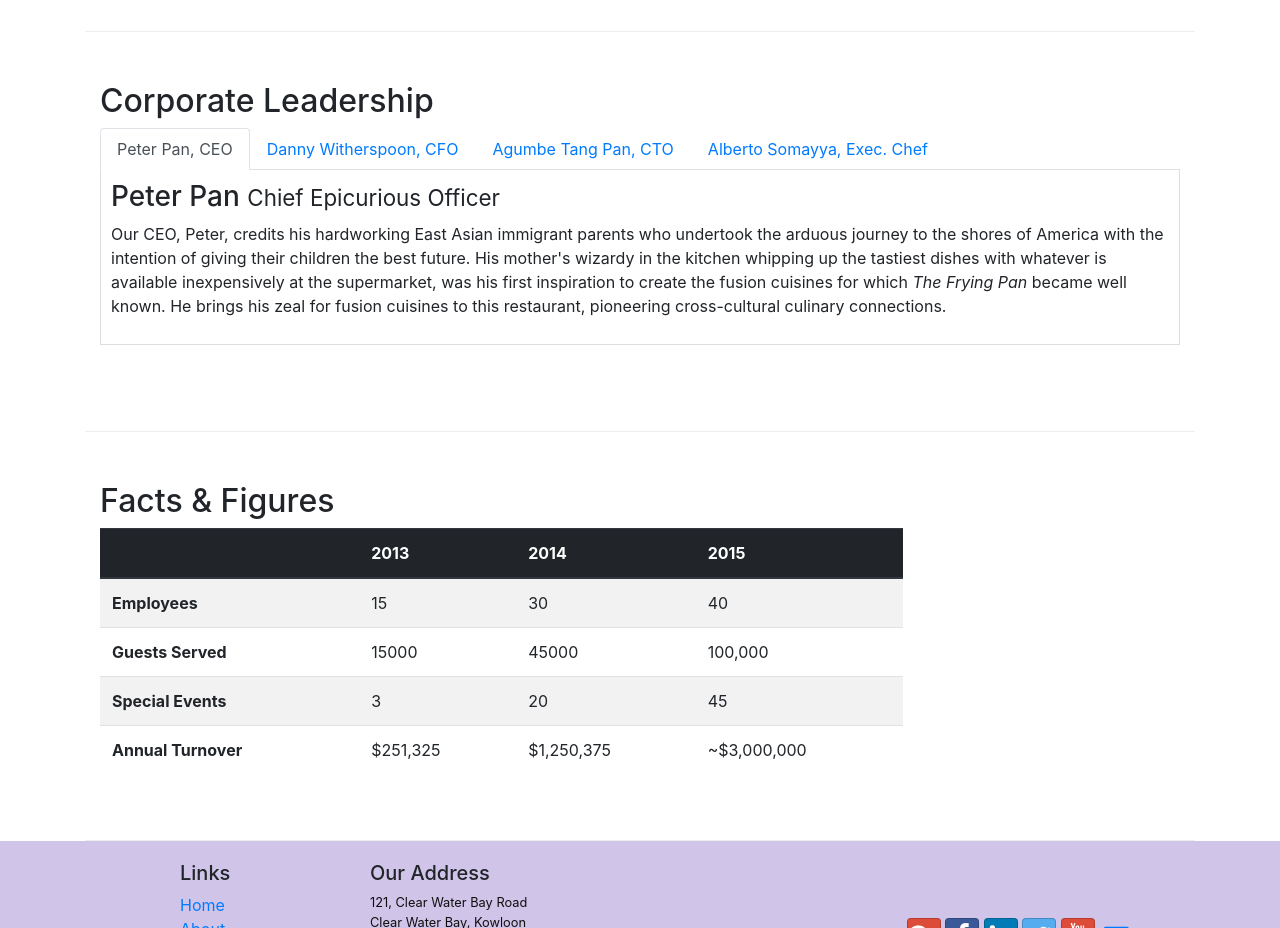
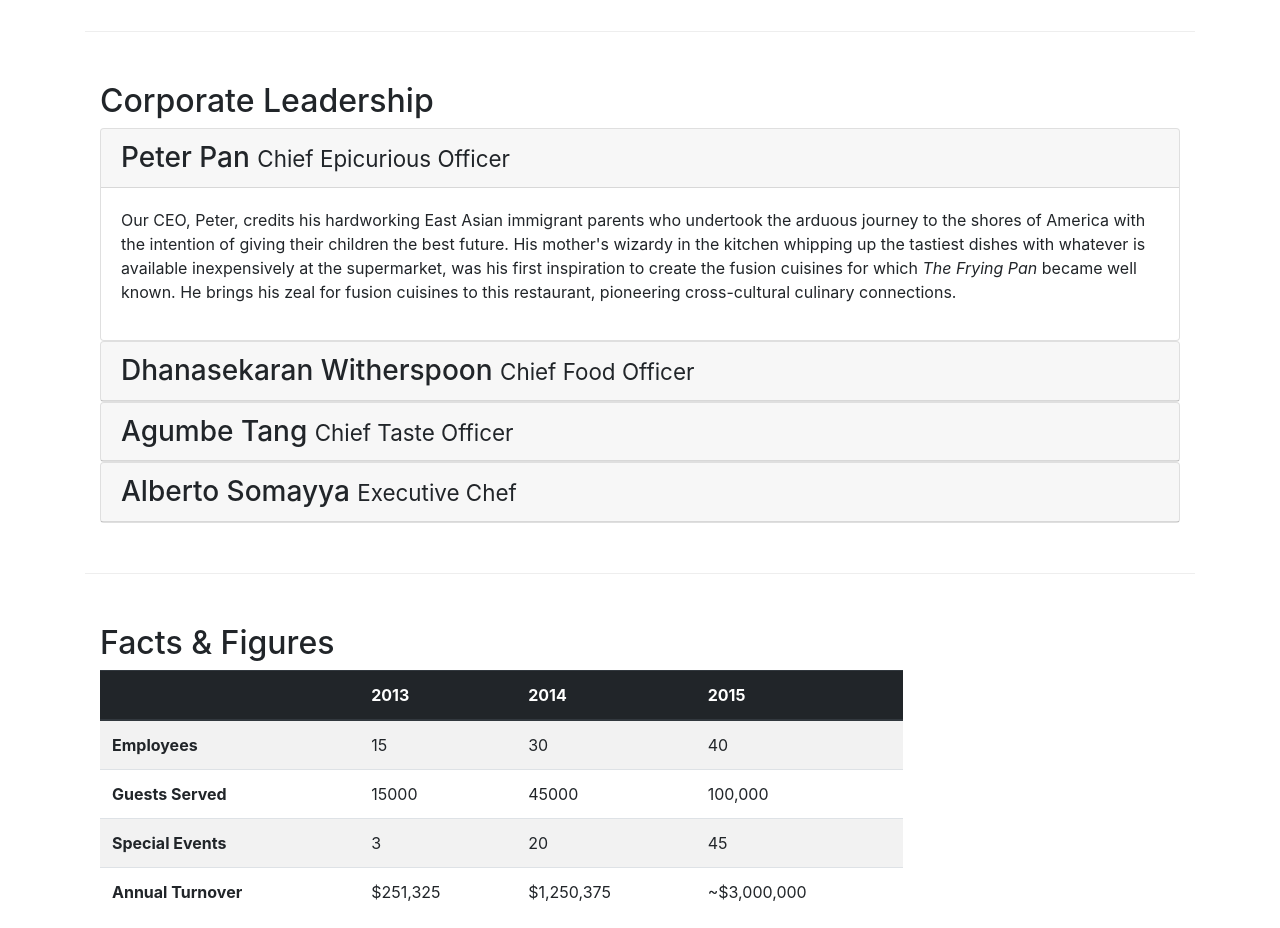
Before and after one commit to ekekope/confusion, a website: page aboutus.html in a window 1280 px wide. Shown: the part 940-1868 px from the top of the page. Drawn offline with nearby package versions, Linux system fonts and the light colour scheme.

Commit message:
Accordion

```diff
--- a/aboutus.html
+++ b/aboutus.html
@@ -111,40 +111,57 @@
             <div class="col-12">
                 <h2>Corporate Leadership</h2>
 
-                <ul class="nav nav-tabs">
-                    <li class="nav-item">
-                        <a class="nav-link active" href="#peter" role="button" data-toggle="tab">Peter Pan, CEO</a>
-                    </li>
-                    <li class="nav-item">
-                        <a class="nav-link" href="#danny" role="button" data-toggle="tab">Danny Witherspoon, CFO</a>
-                    </li>
-                    <li class="nav-item">
-                        <a class="nav-link" href="#agumbe" role="button" data-toggle="tab">Agumbe Tang Pan, CTO</a>
-                    </li>
-                    <li class="nav-item">
-                        <a class="nav-link" href="#alberto" role="button" data-toggle="tab">Alberto Somayya, Exec. Chef</a>
-                    </li>
-                </ul>
-                <div class="tab-content">
-                    <div role="tabpanel" class="tab-pane fade show active" id="peter">
-                        <h3>Peter Pan <small>Chief Epicurious Officer</small></h3>
-                        <p class="d-none d-sm-block">Our CEO, Peter, credits his hardworking East Asian immigrant parents who undertook the arduous journey to the shores of America with the intention of giving their children the best future. His mother's wizardy in the kitchen whipping up the tastiest dishes with whatever is available inexpensively at the supermarket, was his first inspiration to create the fusion cuisines for which <em>The Frying Pan</em> became well known. He brings his zeal for fusion cuisines to this restaurant, pioneering cross-cultural culinary connections.</p>
+                <div id="accordion">
+                    <div class="card">
+                        <div class="card-header" role="tab" id="peterhead">
+                            <h3 class="mb-0">
+                                <a data-toggle="collapse" data-target="#peter">Peter Pan <small>Chief Epicurious Officer</small></a>
+                            </h3>
+                        </div>
+                        <div class="collapse show" id="peter" data-parent="#accordion">
+                            <div class="card-body">
+                                <p class="d-none d-sm-block">Our CEO, Peter, credits his hardworking East Asian immigrant parents who undertook the arduous journey to the shores of America with the intention of giving their children the best future. His mother's wizardy in the kitchen whipping up the tastiest dishes with whatever is available inexpensively at the supermarket, was his first inspiration to create the fusion cuisines for which <em>The Frying Pan</em> became well known. He brings his zeal for fusion cuisines to this restaurant, pioneering cross-cultural culinary connections.</p>
+                            </div>
+                        </div>
                     </div>
 
-                    <div role="tabpanel" class="tab-pane fade" id="danny">
-
-                        <h3>Dhanasekaran Witherspoon <small>Chief Food Officer</small></h3>
-                        <p class="d-none d-sm-block">Our CFO, Danny, as he is affectionately referred to by his colleagues, comes from a long established family tradition in farming and produce. His experiences growing up on a farm in the Australian outback gave him great appreciation for varieties of food sources. As he puts it in his own words, <em>Everything that runs, wins, and everything that stays, pays!</em></p>
+                    <div class="card">
+                        <div class="card-header" role="tab" id="dannyhead">
+                            <h3 class="mb-0">
+                                <a data-toggle="collapse" data-target="#danny">Dhanasekaran Witherspoon <small>Chief Food Officer</small></a>
+                            </h3>
+                        </div>
+                        <div class="collapse" id="danny" data-parent="#accordion">
+                            <div class="card-body">
+                                <p class="d-none d-sm-block">Our CFO, Danny, as he is affectionately referred to by his colleagues, comes from a long established family tradition in farming and produce. His experiences growing up on a farm in the Australian outback gave him great appreciation for varieties of food sources. As he puts it in his own words, <em>Everything that runs, wins, and everything that stays, pays!</em></p>
+                            </div>
+                        </div>
                     </div>
 
-                    <div role="tabpanel" class="tab-pane fade" id="agumbe">
-                        <h3>Agumbe Tang <small>Chief Taste Officer</small></h3>
-                        <p class="d-none d-sm-block">Blessed with the most discerning gustatory sense, Agumbe, our CTO, personally ensures that every dish that we serve meets his exacting tastes. Our chefs dread the tongue lashing that ensues if their dish does not meet his exacting standards. He lives by his motto, <em>You click only if you survive my lick.</em></p>
+                    <div class="card">
+                        <div class="card-header" role="tab" id="agumbehead">
+                            <h3 class="mb-0">
+                                <a data-toggle="collapse" data-target="#agumbe">Agumbe Tang <small>Chief Taste Officer</small></a>
+                            </h3>
+                        </div>
+                        <div class="collapse" id="agumbe" data-parent="#accordion">
+                            <div class="card-body">
+                                <p class="d-none d-sm-block">Blessed with the most discerning gustatory sense, Agumbe, our CTO, personally ensures that every dish that we serve meets his exacting tastes. Our chefs dread the tongue lashing that ensues if their dish does not meet his exacting standards. He lives by his motto, <em>You click only if you survive my lick.</em></p>
+                            </div>
+                        </div>
                     </div>
 
-                    <div role="tabpanel" class="tab-pane fade" id="alberto">
-                        <h3>Alberto Somayya <small>Executive Chef</small></h3>
-                        <p class="d-none d-sm-block">Award winning three-star Michelin chef with wide International experience having worked closely with whos-who in the culinary world, he specializes in creating mouthwatering Indo-Italian fusion experiences. He says, <em>Put together the cuisines from the two craziest cultures, and you get a winning hit! Amma Mia!</em></p>
+                    <div class="card">
+                        <div class="card-header" role="tab" id="albertohead">
+                            <h3 class="mb-0">
+                                <a data-toggle="collapse" data-target="#alberto">Alberto Somayya <small>Executive Chef</small></a>
+                            </h3>
+                        </div>
+                        <div class="collapse" id="alberto" data-parent="#accordion">
+                            <div class="card-body">
+                                <p class="d-none d-sm-block">Award winning three-star Michelin chef with wide International experience having worked closely with whos-who in the culinary world, he specializes in creating mouthwatering Indo-Italian fusion experiences. He says, <em>Put together the cuisines from the two craziest cultures, and you get a winning hit! Amma Mia!</em></p>
+                            </div>
+                        </div>
                     </div>
                 </div>
             </div>
```
